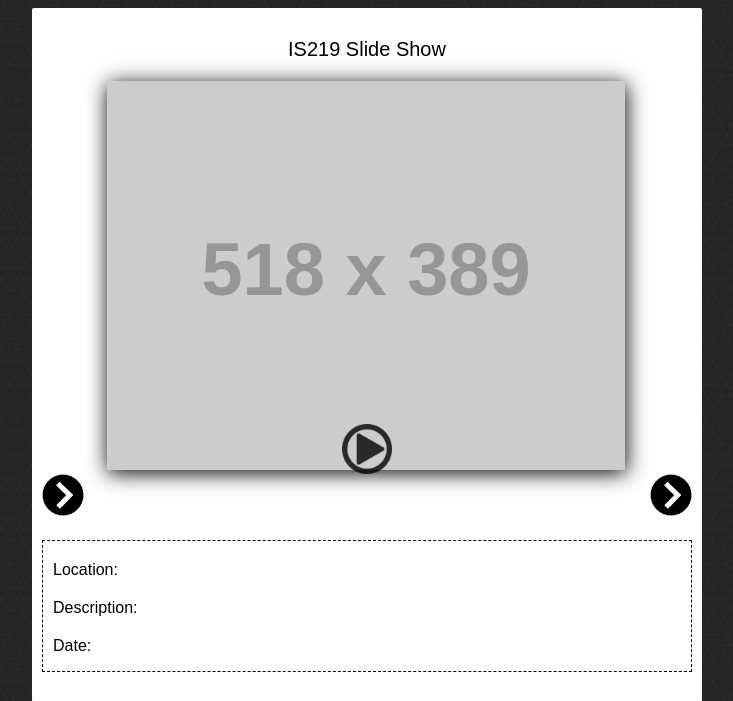
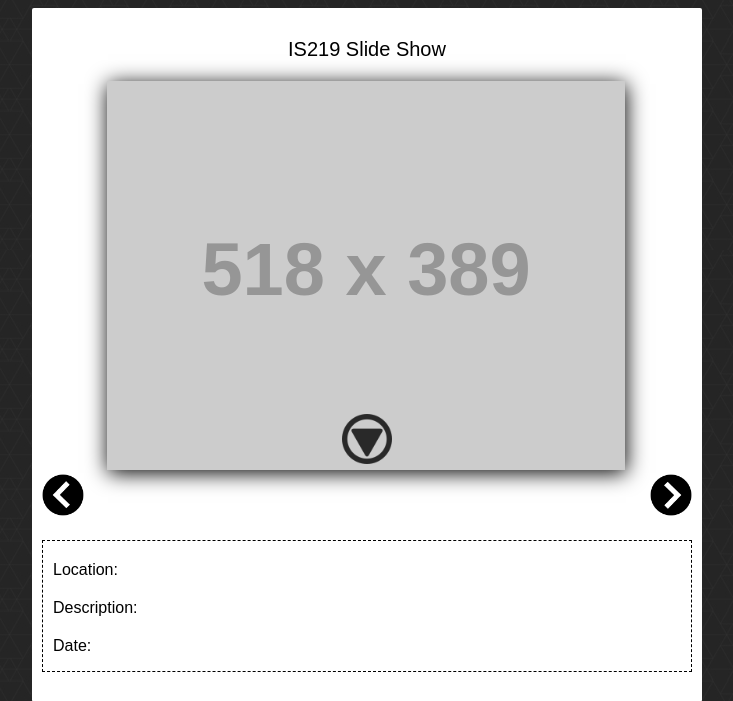
Before and after one commit to skyriser92/219s16-p2, a PHP site: page /index.html in a window 1280 px wide. Shown: the top 701 px of the page, without its empty margins (273-1006 px from the left). Run offline with PHP 8.4, Linux system fonts and the light colour scheme; grey boxes labelled with a size stand in for pictures from a placeholder-image service; some libraries are stand-ins or nearby versions.

Commit message:
corrected center arrow and added rotation

```diff
--- a/css/style.css
+++ b/css/style.css
@@ -30,7 +30,7 @@
 	position: absolute;
 	z-index: 3;
 	opacity: .8;
-	bottom: 0px;
+	bottom: 10px;
 }
 
 .thumbnail {
@@ -71,12 +71,18 @@
 
 /*Add CSS styles to rotate the element 90deg
 Make it animate nicely. You'll need CSS3 for this*/
-.rot90 {}
+.rot90 {
+	transform: rotate(90deg);
+}
 
 /*Add CSS styles to rotate the element 180deg
 Make it animate nicely. You'll need CSS3 for this*/
-.rot180 {}
+.rot180 {
+	transform: rotate(180deg);
+}
 
 /*Add CSS styles to rotate the element 270deg
 Make it animate nicely. You'll need CSS3 for this*/
-.rot270 {}
+.rot270 {
+	transform: rotate(270deg);
+}
```
